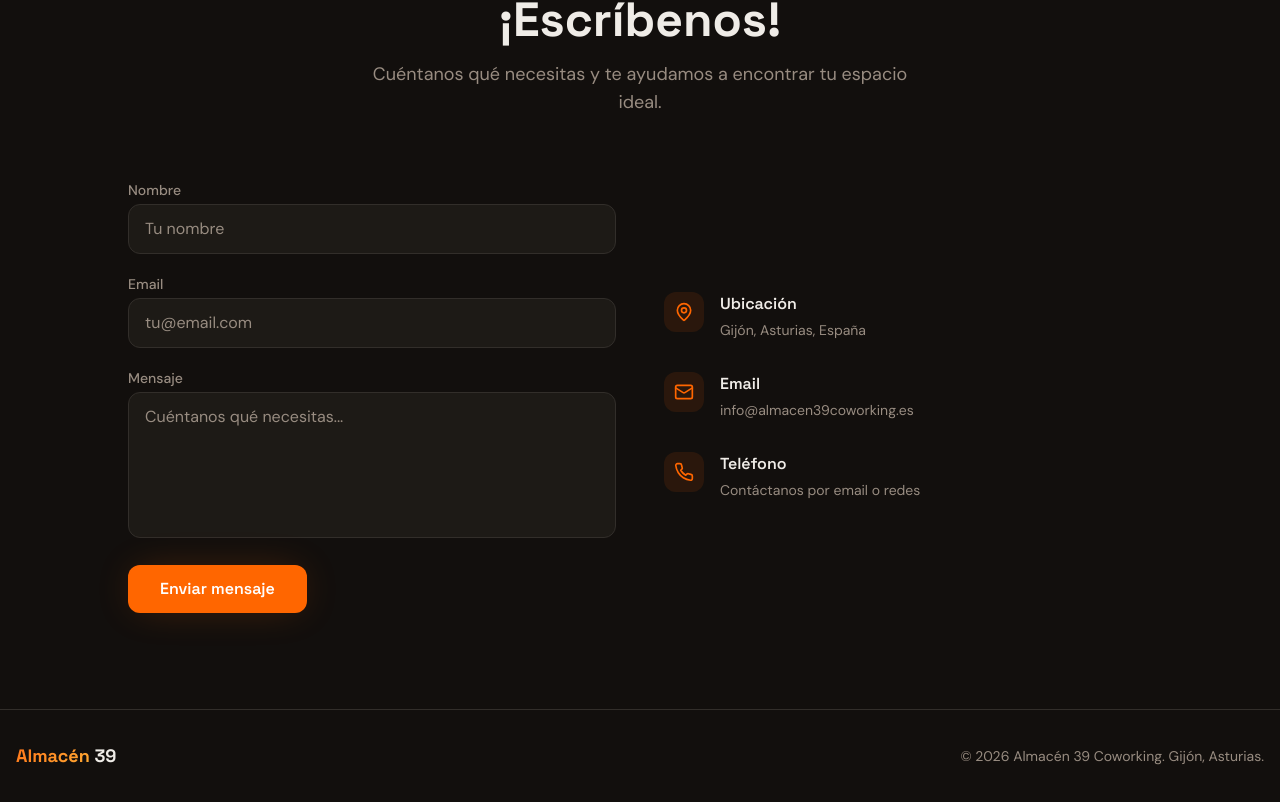
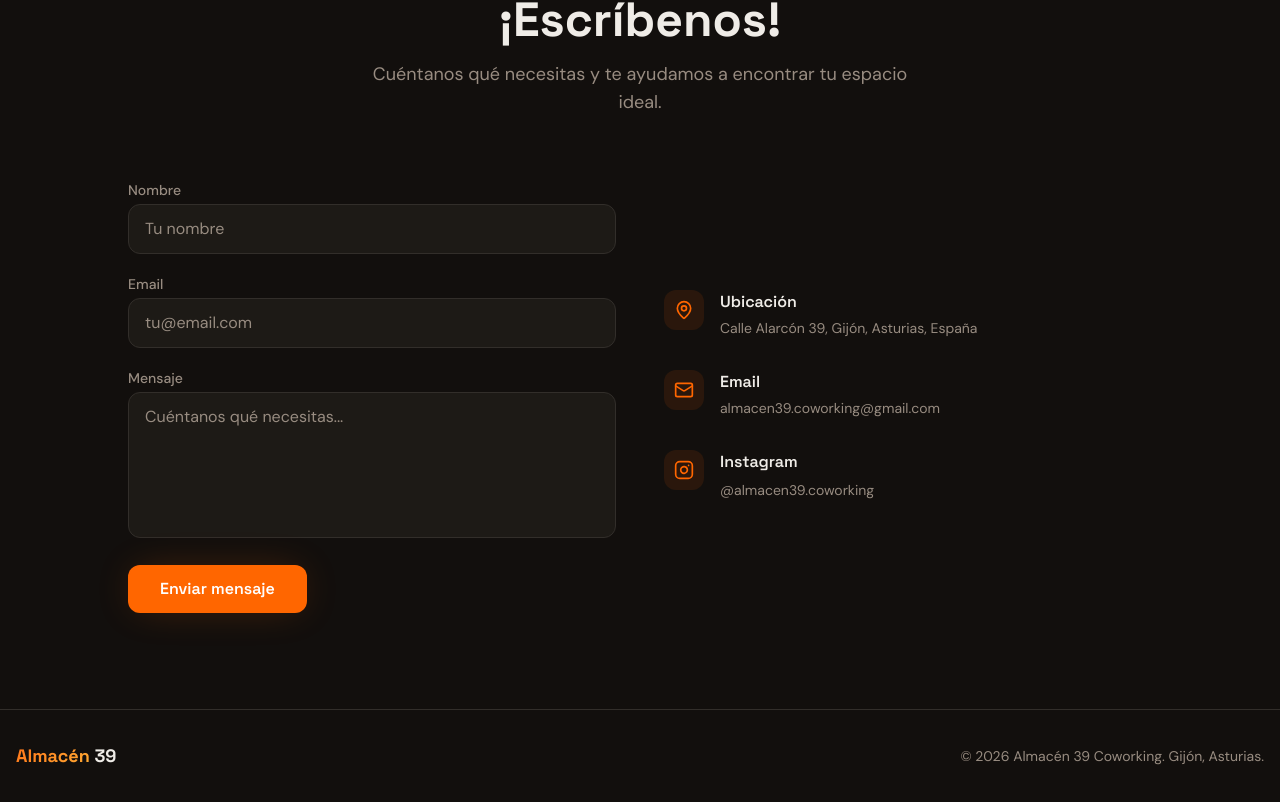
Before and after one commit to cafepro/A39-coworking, a React (Vite) app: page / in a window 1280 px wide. Shown: the part 3629-4431 px from the top of the page. Built offline with nearby package versions, Linux system fonts and the light colour scheme; the HTML template or start-up script is replaced by a standard one.

Commit message:
contact updated

```diff
--- a/src/components/ContactSection.tsx
+++ b/src/components/ContactSection.tsx
@@ -1,6 +1,6 @@
 import { motion } from "framer-motion";
 import { useState } from "react";
-import { MapPin, Mail, Phone } from "lucide-react";
+import { MapPin, Mail, Instagram } from "lucide-react";
 import { toast } from "sonner";
 
 const ContactSection = () => {
@@ -120,7 +120,7 @@ const ContactSection = () => {
               </div>
               <div>
                 <h4 className="font-heading font-semibold mb-1">Ubicación</h4>
-                <p className="text-muted-foreground text-sm">Gijón, Asturias, España</p>
+                <p className="text-muted-foreground text-sm">Calle Alarcón 39, Gijón, Asturias, España</p>
               </div>
             </div>
             <div className="flex items-start gap-4">
@@ -129,16 +129,23 @@ const ContactSection = () => {
               </div>
               <div>
                 <h4 className="font-heading font-semibold mb-1">Email</h4>
-                <p className="text-muted-foreground text-sm">info@almacen39coworking.es</p>
+                <p className="text-muted-foreground text-sm">almacen39.coworking@gmail.com</p>
               </div>
             </div>
             <div className="flex items-start gap-4">
               <div className="w-10 h-10 rounded-lg bg-primary/10 flex items-center justify-center flex-shrink-0">
-                <Phone className="text-primary" size={20} />
+                <Instagram className="text-primary" size={20} />
               </div>
               <div>
-                <h4 className="font-heading font-semibold mb-1">Teléfono</h4>
-                <p className="text-muted-foreground text-sm">Contáctanos por email o redes</p>
+                <h4 className="font-heading font-semibold mb-1">Instagram</h4>
+                <a
+                  href="https://www.instagram.com/almacen39.coworking"
+                  target="_blank"
+                  rel="noopener noreferrer"
+                  className="text-muted-foreground text-sm hover:text-primary transition-colors"
+                >
+                  @almacen39.coworking
+                </a>
               </div>
             </div>
           </motion.div>
```
